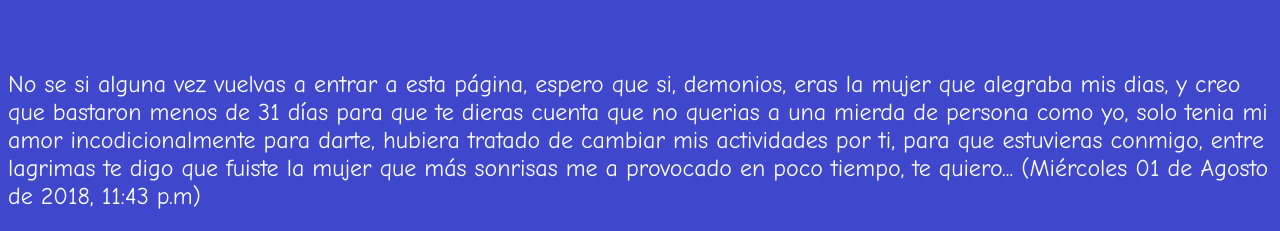
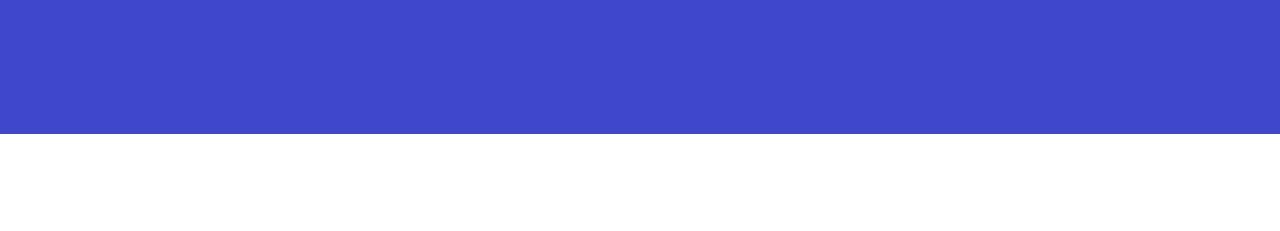
Before and after one commit to AlbertoRodriguez01/PagEdnna, a plain HTML site: page index.html in a window 1280 px wide. Shown: the part 666-897 px from the top of the page. After the commit the page ends 800 px from the top, so only its background shows below. Drawn offline with Linux system fonts and the light colour scheme.

```diff
--- a/index.html
+++ b/index.html
@@ -16,7 +16,6 @@
    <p> También, el sonido de tu voz, cada palabra que dices es una melodia agradable de escuchar, tu sentido del humor y tu carisma hacen que el quererte sea cada vez más, me encanta cuando miras hacia otro lado, es simplemente la mejor vista que puedes obtener de este mundo, tu mano rozndo la mia mientras me alejo de la persona que me gusta (Tu) hacen que sienta la misma presión en mi pecho, semejante a la que senti cuando te conoci, jamas olvidare ese dia.</p>
    <p> Esto seria todo, espero te haya gustado, te quiero mucho, me gustas.</p>
    <br>
-   <p> No se si alguna vez vuelvas a entrar a esta página, espero que si, demonios, eras la mujer que alegraba mis dias, y creo que bastaron menos de 31 días para que te dieras cuenta que no querias a una mierda de persona como yo, solo tenia mi amor incodicionalmente para darte, hubiera tratado de cambiar mis actividades por ti, para que estuvieras conmigo, entre lagrimas te digo que fuiste la mujer que más sonrisas me a provocado en poco tiempo, te quiero... (Miércoles 01 de Agosto de 2018, 11:43 p.m) </p>
   </font>
  </body>
 </html>
```
